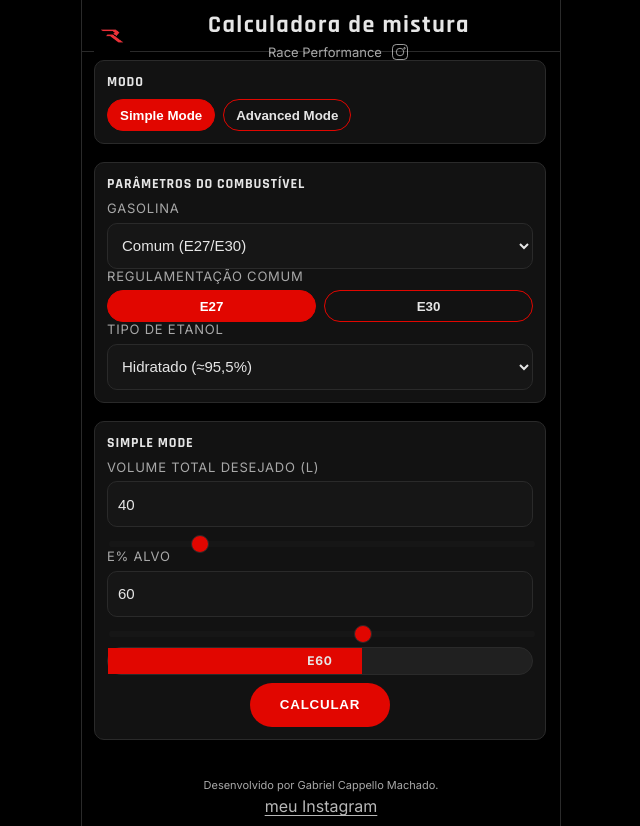
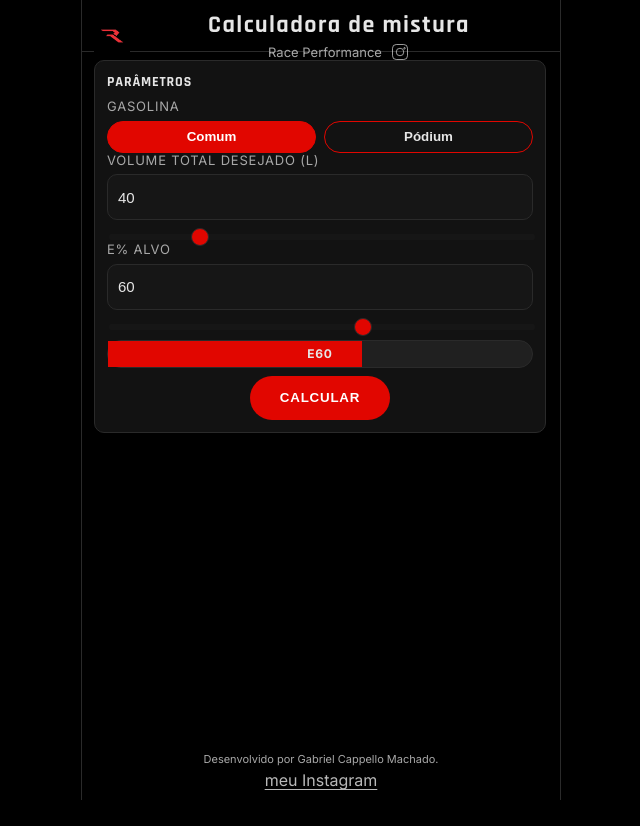
Before and after one commit to Gligoco/Calc_mix_fuel, a React (Vite) app in the folder fuel-mix-calculator/: page / in a window 1280 px wide. Shown: the whole page, without its empty margins (319-959 px from the left). After the commit the page ends 800 px from the top, so only its background shows below. Built offline with nearby package versions, Linux system fonts and the light colour scheme.

Commit message:
Simplify app by removing advanced mode and reducing complexity
Co-authored-by: vwb5n4ffm8 <vwb5n4ffm8@privaterelay.appleid.com>

```diff
--- a/fuel-mix-calculator/src/App.jsx
+++ b/fuel-mix-calculator/src/App.jsx
@@ -1,10 +1,5 @@
 import React, { useEffect, useMemo, useState } from 'react'
 import rpLogo from '/assets/IMG_6442.jpeg'
-
-const ETH_OPTIONS = [
-  { id: 'hidratado', name: 'Hidratado (≈95,5%)', Eeth: 0.955 },
-  { id: 'anidro', name: 'Anidro (≈99,6%)', Eeth: 0.996 },
-]
 
 function round(value, decimals = 2) {
   if (!isFinite(value)) return 0
@@ -25,11 +20,10 @@ function useLocalStorage(key, initialValue) {
   return [state, setState]
 }
 
-// ---------- Simple Mode ----------
-// Ethanol_liters = Vtotal * (Etarget - Eg) / (Eethanol - Eg)
-// Gasoline_liters = Vtotal - Ethanol_liters
-function computeSimple(Vtotal_liters, Etarget_pct, Eg, Eeth) {
-  const V = Number(Vtotal_liters) || 0
+// Simple: Vtotal, Etarget, Eg (by gasolina), Eeth=0.955
+// Ethanol = V*(Et - Eg)/(Eeth - Eg), Gasoline = V - Ethanol
+function computeSimple(V_liters, Etarget_pct, Eg, Eeth = 0.955) {
+  const V = Number(V_liters) || 0
   const Et = Math.max(0, Math.min(1, (Number(Etarget_pct) || 0) / 100))
   if (V <= 0) return { ok: false, msg: 'Informe o volume total (L).', xe: 0, yg: 0 }
   if (Et < Math.min(Eg, Eeth) || Et > Math.max(Eg, Eeth)) return { ok: false, msg: 'E% alvo fora do intervalo entre E_g e E_etanol.', xe: 0, yg: 0 }
@@ -41,79 +35,20 @@ function computeSimple(Vtotal_liters, Etarget_pct, Eg, Eeth) {
   return { ok: true, msg: '', xe, yg }
 }
 
-// ---------- Advanced Mode ----------
-// Adding ethanol: X = Y*(Etarget - Eg)/(Eeth - Etarget) where Y = liters of gasoline in tank = A*(1 - Ec)
-// Adding gasoline: X = A*(Ec - Etarget)/(Etarget - Eg)
-function computeAdvanced(A_liters, Ec_pct, Etarget_pct, Eg, Eeth) {
-  const A = Number(A_liters) || 0
-  const Ec = Math.max(0, Math.min(1, (Number(Ec_pct) || 0) / 100))
-  const Et = Math.max(0, Math.min(1, (Number(Etarget_pct) || 0) / 100))
-  if (A <= 0) return { ok: false, msg: 'Informe o volume atual (A) > 0.', fuel: '', X: 0 }
+export default function App() {
+  const [gasClass, setGasClass] = useLocalStorage('gasClass', 'comum') // 'comum' | 'podium'
+  const Eg = gasClass === 'podium' ? 0.25 : 0.27
 
-  // Decide direction: subir ou descer E%
-  if (Et > Ec) {
-    // Add ethanol
-    if (Et < Math.min(Eg, Eeth) || Et > Math.max(Eg, Eeth)) return { ok: false, msg: 'E% alvo fora do intervalo entre E_g e E_etanol.', fuel: '', X: 0 }
-    const Y = A * (1 - Ec) // gasolina no tanque
-    const denom = (Eeth - Et)
-    if (Math.abs(denom) < 1e-9) return { ok: false, msg: 'Divisão por zero. Ajuste E_alvo.', fuel: '', X: 0 }
-    const X = Y * (Et - Eg) / denom
-    if (X <= 0) return { ok: false, msg: 'Impossível atingir E% alvo adicionando etanol.', fuel: '', X: 0 }
-    return { ok: true, msg: '', fuel: 'Etanol a adicionar', X }
-  } else if (Et < Ec) {
-    // Add gasoline
-    if (Et < Math.min(Eg, Ec) || Et > Math.max(Eg, Ec)) return { ok: false, msg: 'E% alvo fora do intervalo entre E_g e E_c.', fuel: '', X: 0 }
-    const denom = (Et - Eg)
-    if (Math.abs(denom) < 1e-9) return { ok: false, msg: 'Divisão por zero. Ajuste E_alvo.', fuel: '', X: 0 }
-    const X = A * (Ec - Et) / denom
-    if (X <= 0) return { ok: false, msg: 'Impossível atingir E% alvo adicionando gasolina.', fuel: '', X: 0 }
-    return { ok: true, msg: '', fuel: 'Gasolina a adicionar', X }
-  }
+  const [Vtotal, setVtotal] = useLocalStorage('Vtotal', 40)
+  const [Etarget, setEtarget] = useLocalStorage('Etarget', 60)
 
-  // Et == Ec
-  return { ok: false, msg: 'E% alvo igual ao E% atual.', fuel: '', X: 0 }
-}
-
-export default function App() {
-  const [mode, setMode] = useLocalStorage('mode', 'simple') // 'simple' | 'advanced'
-
-  // Common selectors
-  const [gasClass, setGasClass] = useLocalStorage('gasClass', 'comum') // 'comum' | 'podium'
-  const [comumReg, setComumReg] = useLocalStorage('comumReg', 'E27') // 'E27' | 'E30'
-  const [EgPodiumPct, setEgPodiumPct] = useLocalStorage('EgPodiumPct', 25) // adjustable in settings
-  const [ethId, setEthId] = useLocalStorage('ethId', 'hidratado')
-  const eth = ETH_OPTIONS.find(e => e.id === ethId) || ETH_OPTIONS[0]
-
-  const Eg = useMemo(() => {
-    if (gasClass === 'comum') return comumReg === 'E30' ? 0.30 : 0.27
-    return Math.max(0, Math.min(1, Number(EgPodiumPct) / 100))
-  }, [gasClass, comumReg, EgPodiumPct])
-
-  // Simple inputs
-  const [Vtotal, setVtotal] = useLocalStorage('Vtotal', 40)
-  const [EtargetSimple, setEtargetSimple] = useLocalStorage('EtargetSimple', 60)
-
-  // Advanced inputs
-  const [A, setA] = useLocalStorage('A', 20)
-  const [Ec, setEc] = useLocalStorage('Ec', 40)
-  const [EtargetAdv, setEtargetAdv] = useLocalStorage('EtargetAdv', 60)
-
-  const [hasCalculated, setHasCalculated] = useState(false)
+  const [hasCalculated, setHasCalculated] = useLocalStorage('hasCalculated', false)
   function handleCalc() { setHasCalculated(true) }
   function handleReset() { window.location.reload() }
 
-  const simpleRes = useMemo(() => {
-    if (mode !== 'simple') return { ok: false, xe: 0, yg: 0, msg: '' }
-    return computeSimple(Vtotal, EtargetSimple, Eg, eth.Eeth)
-  }, [mode, Vtotal, EtargetSimple, Eg, eth.Eeth])
+  const res = useMemo(() => computeSimple(Vtotal, Etarget, Eg, 0.955), [Vtotal, Etarget, Eg])
 
-  const advRes = useMemo(() => {
-    if (mode !== 'advanced') return { ok: false, fuel: '', X: 0, msg: '' }
-    return computeAdvanced(A, Ec, EtargetAdv, Eg, eth.Eeth)
-  }, [mode, A, Ec, EtargetAdv, Eg, eth.Eeth])
-
-  const barPercent = mode === 'simple' ? Number(EtargetSimple) : Number(EtargetAdv)
-  const barWidth = `${round(Math.max(0, Math.min(100, barPercent || 0)), 1)}%`
+  const barWidth = `${round(Math.max(0, Math.min(100, Number(Etarget) || 0)), 1)}%`
 
   return (
     <div className="rp-app">
@@ -135,51 +70,14 @@ export default function App() {
         <div className="rp-inputs-wrapper">
           <div className="rp-inputs">
             <div className="rp-group">
-              <div className="rp-group-title">Modo</div>
-              <div className="rp-chips">
-                <button className="rp-chip" aria-pressed={mode==='simple'} onClick={()=> setMode('simple')}>Simple Mode</button>
-                <button className="rp-chip" aria-pressed={mode==='advanced'} onClick={()=> setMode('advanced')}>Advanced Mode</button>
+              <div className="rp-group-title">Parâmetros</div>
+              <div className="rp-row">
+                <div className="rp-label">Gasolina</div>
+                <div className="input-wrap" style={{ gridTemplateColumns: '1fr 1fr' }}>
+                  <button className="rp-chip" aria-pressed={gasClass==='comum'} onClick={()=> setGasClass('comum')}>Comum</button>
+                  <button className="rp-chip" aria-pressed={gasClass==='podium'} onClick={()=> setGasClass('podium')}>Pódium</button>
                 </div>
               </div>
-
-            <div className="rp-group">
-              <div className="rp-group-title">Parâmetros do combustível</div>
-              <div className="rp-row">
-                <div className="rp-label">Gasolina</div>
-                <div className="input-wrap" style={{ gridTemplateColumns: '1fr' }}>
-                  <select className="rp-select" value={gasClass} onChange={(e)=> setGasClass(e.target.value)}>
-                    <option value="comum">Comum (E27/E30)</option>
-                    <option value="podium">Pódium (ajustável)</option>
-                  </select>
-                </div>
-              </div>
-              {gasClass === 'comum' ? (
-                <div className="rp-row">
-                  <div className="rp-label">Regulamentação Comum</div>
-                  <div className="input-wrap" style={{ gridTemplateColumns: '1fr 1fr' }}>
-                    <button className="rp-chip" aria-pressed={comumReg==='E27'} onClick={()=> setComumReg('E27')}>E27</button>
-                    <button className="rp-chip" aria-pressed={comumReg==='E30'} onClick={()=> setComumReg('E30')}>E30</button>
-                  </div>
-                </div>
-              ) : (
-                <div className="rp-row">
-                  <div className="rp-label">E_g Pódium (%)</div>
-                  <div className="input-wrap" style={{ gridTemplateColumns: '1fr' }}>
-                    <input className="rp-input" type="number" min="0" max="100" step="0.1" value={EgPodiumPct} onChange={(e)=> setEgPodiumPct(e.target.value)} />
-                  </div>
-                </div>
-              )}
-              <div className="rp-row">
-                <div className="rp-label">Tipo de etanol</div>
-                <select className="rp-select" value={ethId} onChange={(e)=> setEthId(e.target.value)}>
-                  {ETH_OPTIONS.map(o => (<option key={o.id} value={o.id}>{o.name}</option>))}
-                </select>
-              </div>
-            </div>
-
-            {mode === 'simple' ? (
-              <div className="rp-group">
-                <div className="rp-group-title">Simple Mode</div>
               <div className="rp-row">
                 <div className="rp-label">Volume total desejado (L)</div>
                 <div className="input-wrap" style={{ gridTemplateColumns: '1fr' }}>
@@ -190,14 +88,14 @@ export default function App() {
               <div className="rp-row">
                 <div className="rp-label">E% alvo</div>
                 <div className="input-wrap" style={{ gridTemplateColumns: '1fr' }}>
-                    <input className="rp-input" type="number" min="0" max="100" step="0.1" value={EtargetSimple} onChange={(e)=> setEtargetSimple(e.target.value)} />
-                    <input className="rp-slider" type="range" min="0" max="100" step="0.1" value={Number(EtargetSimple)} onChange={(e)=> setEtargetSimple(e.target.value)} />
+                  <input className="rp-input" type="number" min="0" max="100" step="0.1" value={Etarget} onChange={(e)=> setEtarget(e.target.value)} />
+                  <input className="rp-slider" type="range" min="0" max="100" step="0.1" value={Number(Etarget)} onChange={(e)=> setEtarget(e.target.value)} />
                 </div>
               </div>
 
               <div className="rp-tank" title={`Etanol ${barWidth}`}>
                 <div className="eth" style={{ width: barWidth }} />
-                  <div className="label">E{round(Number(EtargetSimple)||0,0)}</div>
+                <div className="label">E{round(Number(Etarget)||0,0)}</div>
               </div>
 
               <div className="cta-row">
@@ -210,71 +108,17 @@ export default function App() {
 
               {hasCalculated && (
                 <div className="results-block">
-                    {simpleRes.ok ? (
+                  {res.ok ? (
                     <div className="results-kpis">
-                        <div className="item"><div className="label">Etanol</div><div className="value">{round(simpleRes.xe, 2)} L</div></div>
-                        <div className="item"><div className="label">Gasolina</div><div className="value">{round(simpleRes.yg, 2)} L</div></div>
-                        <div className="item"><div className="label">E% alvo</div><div className="value">{round(Number(EtargetSimple)||0, 2)}%</div></div>
+                      <div className="item"><div className="label">Etanol</div><div className="value">{round(res.xe, 2)} L</div></div>
+                      <div className="item"><div className="label">Gasolina ({gasClass === 'comum' ? 'Comum' : 'Pódium'})</div><div className="value">{round(res.yg, 2)} L</div></div>
                     </div>
                   ) : (
-                      <div className="rp-footer-note" style={{ color: '#ffb3b3' }}>{simpleRes.msg}</div>
+                    <div className="rp-footer-note" style={{ color: '#ffb3b3' }}>{res.msg}</div>
                   )}
                 </div>
               )}
             </div>
-            ) : (
-              <div className="rp-group">
-                <div className="rp-group-title">Advanced Mode</div>
-                <div className="rp-row">
-                  <div className="rp-label">A — Volume atual (L)</div>
-                  <div className="input-wrap" style={{ gridTemplateColumns: '1fr' }}>
-                    <input className="rp-input" type="number" min="0" step="0.1" value={A} onChange={(e)=> setA(e.target.value)} />
-                    <input className="rp-slider" type="range" min="0" max="200" step="0.1" value={Number(A)} onChange={(e)=> setA(e.target.value)} />
-                  </div>
-                </div>
-                <div className="rp-row">
-                  <div className="rp-label">E% atual (E_c)</div>
-                  <div className="input-wrap" style={{ gridTemplateColumns: '1fr' }}>
-                    <input className="rp-input" type="number" min="0" max="100" step="0.1" value={Ec} onChange={(e)=> setEc(e.target.value)} />
-                    <input className="rp-slider" type="range" min="0" max="100" step="0.1" value={Number(Ec)} onChange={(e)=> setEc(e.target.value)} />
-                  </div>
-                </div>
-                <div className="rp-row">
-                  <div className="rp-label">E% alvo</div>
-                  <div className="input-wrap" style={{ gridTemplateColumns: '1fr' }}>
-                    <input className="rp-input" type="number" min="0" max="100" step="0.1" value={EtargetAdv} onChange={(e)=> setEtargetAdv(e.target.value)} />
-                    <input className="rp-slider" type="range" min="0" max="100" step="0.1" value={Number(EtargetAdv)} onChange={(e)=> setEtargetAdv(e.target.value)} />
-                  </div>
-                </div>
-
-                <div className="rp-tank" title={`Etanol ${barWidth}`}>
-                  <div className="eth" style={{ width: barWidth }} />
-                  <div className="label">E{round(Number(EtargetAdv)||0,0)}</div>
-                </div>
-
-                <div className="cta-row">
-                  {!hasCalculated ? (
-                    <button className="rp-cta" onClick={handleCalc}>CALCULAR</button>
-                  ) : (
-                    <button className="rp-cta" onClick={handleReset}>RECOMEÇAR</button>
-                  )}
-                </div>
-
-                {hasCalculated && (
-                  <div className="results-block">
-                    {advRes.ok ? (
-                      <div className="results-kpis">
-                        <div className="item"><div className="label">{advRes.fuel}</div><div className="value">{round(advRes.X, 2)} L</div></div>
-                        <div className="item"><div className="label">E_g</div><div className="value">{round(Eg*100, 2)}%</div></div>
-                        <div className="item"><div className="label">E_etanol</div><div className="value">{round(eth.Eeth*100, 2)}%</div></div>
-                      </div>
-                    ) : (
-                      <div className="rp-footer-note" style={{ color: '#ffb3b3' }}>{advRes.msg}</div>
-                    )}
-                  </div>
-                )}
-              </div>
-            )}
           </div>
         </div>
       </div>
@@ -284,5 +128,4 @@ export default function App() {
         <div className="rp-footer-link"><a href="https://www.instagram.com/autostatt_" target="_blank" rel="noopener noreferrer">meu Instagram</a></div>
       </div>
     </div>
-  )
-}
+  )}
```
Lines whose indentation alone changed are shown as unchanged.
